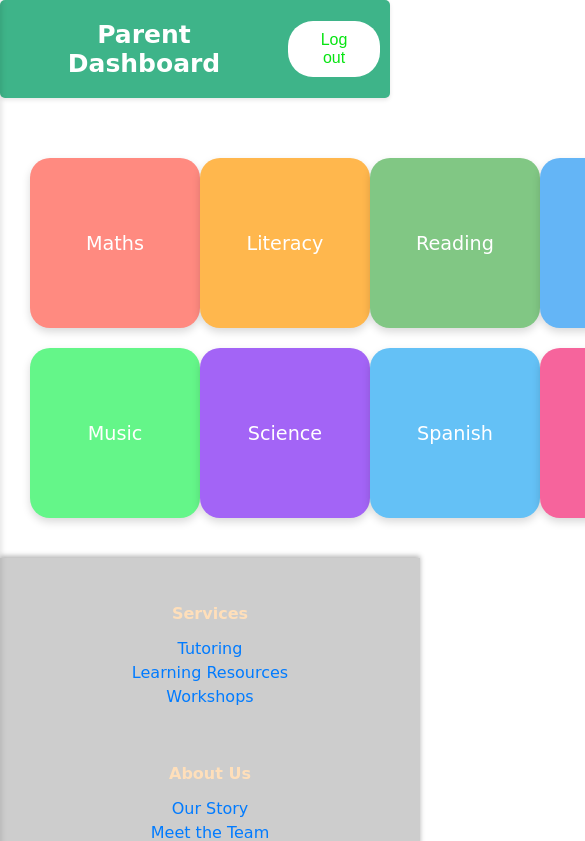
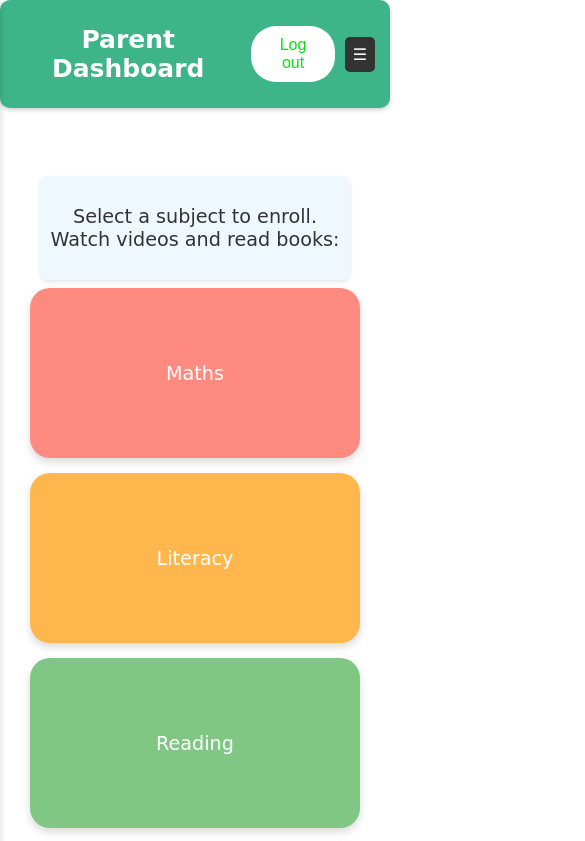
Before and after one commit to monicamuyama/little-learners, a React (Create React App) app in the folder client/: page /parent/dashboard in a window 390 px wide. Shown: the top 841 px of the page, 585 px wide, since content can reach past the window. Built offline with nearby package versions, Linux system fonts and the light colour scheme.

Commit message:
all functionality responsive on small screens

```diff
--- a/client/src/parent/Dashboard.css
+++ b/client/src/parent/Dashboard.css
@@ -26,24 +26,25 @@
 }
 
 .top-menu .log {
-  background-color: #FFFFFF; /* Background color matching top menu */
-  color: rgb(7, 228, 18);  /* Text color */
-  padding: 10px 20px;  /* Increased padding for a larger button */
-  border: none;  /* Remove default border */
-  border-radius: 25px;  /* Rounded corners for a softer look */
-  font-size: 1rem;  /* Font size */
-  cursor: pointer;  /* Pointer cursor on hover */
-  transition: background-color 0.3s ease, transform 0.3s ease;  /* Smooth transition for hover effects */
+  background-color: #FFFFFF;
+  color: rgb(7, 228, 18);
+  padding: 10px 20px;
+  border: none;
+  border-radius: 25px;
+  font-size: 1rem;
+  cursor: pointer;
+  transition: background-color 0.3s ease, transform 0.3s ease;
 }
 
 .top-menu .log:hover {
-  background-color: #FFFFFF; /* Darker shade on hover */
-  transform: scale(1.05); /* Slightly enlarge on hover */
+  background-color: #FFFFFF;
+  transform: scale(1.05);
 }
 
-.top-menu .log:focus {
-  outline: none; /* Remove focus outline */
+.top-menu .menu-toggle {
+  display: none;
 }
+
 .dashboard-content {
   display: flex;
   flex: 1;
@@ -56,10 +57,21 @@
   padding: 1rem;
   display: flex;
   flex-direction: column;
+  overflow-y: auto;
+  height: 100vh;
 }
 
-.menu-toggle {
-  display: none;
+.side-menu::-webkit-scrollbar {
+  width: 8px;
+}
+
+.side-menu::-webkit-scrollbar-thumb {
+  background-color: #b0b0b0;
+  border-radius: 4px;
+}
+
+.side-menu::-webkit-scrollbar-track {
+  background-color: #f9f9f9;
 }
 
 .menu-items {
@@ -104,7 +116,8 @@
 }
 
 .subject-box {
-  width: 150px;
+  width: 100%;
+  max-width: 150px;
   height: 150px;
   display: flex;
   justify-content: center;
@@ -119,6 +132,11 @@
   padding: 10px;
 }
 
+.subject-box:hover {
+  transform: scale(1.05);
+  box-shadow: 0px 6px 12px rgba(0, 0, 0, 0.2);
+}
+
 .subject-maths { background-color: #ff8a80; }
 .subject-literacy { background-color: #ffb74d; }
 .subject-reading { background-color: #81c784; }
@@ -128,11 +146,6 @@
 .subject-spanish { background-color: #64c1f6; }
 .subject-writing { background-color: #f6649c; }
 
-.subject-box:hover {
-  transform: scale(1.05);
-  box-shadow: 0px 6px 12px rgba(0, 0, 0, 0.2);
-}
-
 .footer {
   text-align: center;
   padding: 15px;
@@ -141,14 +154,13 @@
 }
 
 @media (max-width: 768px) {
-  .menu-toggle {
-    display: block;
+  .top-menu .menu-toggle {
+    display: inline;
     background-color: #333;
     color: white;
     border: none;
     border-radius: 5px;
     padding: 0.5rem;
-    margin-bottom: 1rem;
   }
 
   .side-menu {
@@ -165,4 +177,31 @@
   .side-menu.expanded {
     transform: translateX(0);
   }
+
+  /* Adjust grid for medium screens */
+  .subjects-container {
+    grid-template-columns: repeat(auto-fill, minmax(120px, 1fr));
+  }
 }
+
+@media (max-width: 480px) {
+  /* Mobile adjustments for single-column layout */
+  .subjects-container {
+    grid-template-columns: 1fr;
+    gap: 15px;
+  }
+
+  .subject-box {
+    max-width: 100%;
+  }
+}
+.message {
+  text-align: center;
+  font-size: 1.2rem;
+  color: #333;
+  margin-bottom: 20px;
+  padding: 10px;
+  background-color: #f0f8ff;
+  border-radius: 8px;
+  box-shadow: 0 2px 4px rgba(0, 0, 0, 0.1);
+}
--- a/client/src/parent/Dashboard.js
+++ b/client/src/parent/Dashboard.js
@@ -1,4 +1,3 @@
-// Dashboard.js
 import React, { useState } from 'react';
 import { useNavigate } from 'react-router-dom';
 import Footer from '../Footer';
@@ -39,19 +38,19 @@ const Dashboard = () => {
       <div className="top-menu">
         <h1>Parent Dashboard</h1>
         <button className="log">Log out</button>
+        <button className="menu-toggle" onClick={toggleMenu}>☰</button>
       </div>
 
       <div className="dashboard-content">
         <div className={`side-menu ${isMenuOpen ? 'expanded' : ''}`}>
-          <button className="menu-toggle" onClick={toggleMenu}>☰</button>
-          <div className={`menu-items ${isMenuOpen ? 'open' : ''}`}>
+          <div className="menu-items">
             {menuItems.map((item, index) => (
               <div
                 key={index}
                 className="menu-item"
                 onClick={() => navigate(item.route)}
               >
-                {item.name} {/* Ensure we render the item's name */}
+                {item.name}
               </div>
             ))}
           </div>
@@ -59,6 +58,12 @@ const Dashboard = () => {
 
         <div className="main-content">
           <div className="dashboard-container">
+            {/* Message section */}
+            <div className="message">
+              <p>Select a subject to enroll. Watch videos and read books:</p>
+            </div>
+
+            {/* Subjects container */}
             <div className="subjects-container">
               {subjects.map((subject) => (
                 <div
--- a/client/src/parent/ParentTeacherMessaging.js
+++ b/client/src/parent/ParentTeacherMessaging.js
@@ -34,8 +34,12 @@ const ParentTeacherMessaging = () => {
   );
 
   return (
-    <div className="parent-teacher-messaging">
+    <div>
+      <div className='top-menu'>
       <h1>Parent-Teacher Messaging</h1>
+
+      </div>
+      <div className="parent-teacher-messaging">
 
       <div className="search-teacher">
         <input
@@ -87,6 +91,7 @@ const ParentTeacherMessaging = () => {
         )}
       </div>
     </div>
+    </div>
   );
 };
 
--- a/client/src/parent/Quizzes.js
+++ b/client/src/parent/Quizzes.js
@@ -6,8 +6,13 @@ const Quizzes = () => {
   const [quizzes] = useState([]); // Initially no quizzes
 
   return (
-    <div className="quizzes-page">
+    <div>
+      <div className='top-menu'>
       <h1>Available Quizzes</h1>
+
+
+      </div>
+      <div className="quizzes-page">
       {quizzes.length === 0 ? (
         <div className="no-quizzes">
           <p>No quizzes available at the moment.</p>
@@ -27,6 +32,7 @@ const Quizzes = () => {
         </div>
       )}
     </div>
+    </div>
   );
 };
 
--- a/client/src/parent/TeacherBooks.css
+++ b/client/src/parent/TeacherBooks.css
@@ -78,3 +78,14 @@
   .view-button:hover {
     background-color: #45a049;
   }
+  .top-menu {
+    background-color: #3EB489;
+    padding: 15px;
+    color: #FFFFFF;
+    text-align: center;
+    box-shadow: 0 2px 4px rgba(0, 0, 0, 0.2);
+    border-radius: 10px;
+    display: flex;
+    justify-content: space-between;
+    align-items: center;
+  }
--- a/client/src/parent/TeacherBooks.js
+++ b/client/src/parent/TeacherBooks.js
@@ -6,8 +6,12 @@ const TeacherBooks = () => {
   const [books] = useState([]); // Placeholder array, without hardcoded data
 
   return (
-    <div className="teacher-books-page">
+    <div>
+      <div className='top-menu'>
       <h1>Teacher's Book Library</h1>
+
+      </div>
+      <div className="teacher-books-page">
 
       {books.length === 0 ? (
         <p className="no-books-message">No books have been posted by teachers yet. Check back later!</p>
@@ -32,7 +36,10 @@ const TeacherBooks = () => {
             </div>
           ))}
         </div>
+
       )}
+
+    </div>
     </div>
   );
 };
--- a/client/src/parent/TeacherReviews.js
+++ b/client/src/parent/TeacherReviews.js
@@ -18,8 +18,12 @@ const TeacherReviews = () => {
   };
 
   return (
+    <div>
+      <div className='top-menu'>
+      <h1>Teacher Reviews</h1>
+
+      </div>
     <div className="teacher-reviews-page">
-      <h1>Teacher Reviews</h1>
 
       <div className="review-list">
         {reviews.length === 0 ? (
@@ -73,6 +77,7 @@ const TeacherReviews = () => {
         </form>
       </div>
     </div>
+    </div>
   );
 };
 
--- a/client/src/parent/TeacherVideo.css
+++ b/client/src/parent/TeacherVideo.css
@@ -74,3 +74,14 @@
   .watch-button:hover {
     background-color: #45a049;
   }
+  .top-menu {
+    background-color: #3EB489;
+    padding: 15px;
+    color: #FFFFFF;
+    text-align: center;
+    box-shadow: 0 2px 4px rgba(0, 0, 0, 0.2);
+    border-radius: 10px;
+    display: flex;
+    justify-content: space-between;
+    align-items: center;
+  }
--- a/client/src/parent/TeacherVideos.js
+++ b/client/src/parent/TeacherVideos.js
@@ -3,11 +3,15 @@ import React, { useState } from 'react';
 import './TeacherVideo.css';
 
 const TeacherVideos = () => {
-  const [videos] = useState([]); // No hardcoded videos
+  const [videos] = useState([]);
 
   return (
-    <div className="teacher-videos-page">
-      <h1>Teacher's Video Library</h1>
+    <div>
+      <div className="top-menu">
+        <h1>Teacher's Video Library</h1>
+      </div>
+
+      <div className="teacher-videos-page">
 
       {videos.length === 0 ? (
         <p className="no-videos-message">No videos have been posted by teachers yet. Check back later!</p>
@@ -33,6 +37,7 @@ const TeacherVideos = () => {
         </div>
       )}
     </div>
+    </div>
   );
 };
 
--- a/client/src/parent/childProgress.js
+++ b/client/src/parent/childProgress.js
@@ -14,8 +14,12 @@ const ChildProgress = () => {
   };
 
   return (
+    <div>
+      <div className='top-menu'>
+      <h1>Track Your Child's Progress</h1>
+
+      </div>
     <div className="child-progress-page">
-      <h1>Track Your Child's Progress</h1>
 
       {/* Child Selector with a Card Display */}
       <div className="child-selector">
@@ -61,6 +65,7 @@ const ChildProgress = () => {
         </div>
       )}
     </div>
+    </div>
   );
 };
 
```
